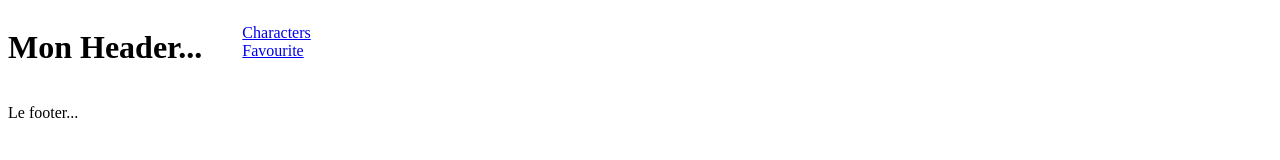
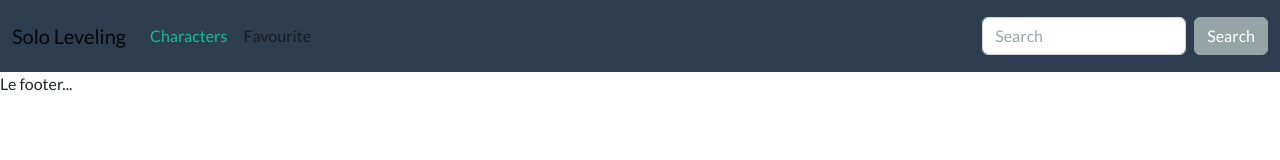
Before and after one commit to OphelieVal/Tp_note_Javascript, a website: page index.html in a window 1280 px wide. Drawn offline with nearby package versions, Linux system fonts and the light colour scheme.

Commit message:
Mise en page du navbar

```diff
--- a/index.html
+++ b/index.html
@@ -3,19 +3,37 @@
 <head>
     <meta charset="UTF-8">
     <meta name="viewport" content="width=device-width, initial-scale=1.0">
-    <link rel="stylesheet" href="/static/index.css">
-    <title>Personnages</title>
+    <!-- Utilisation de BootsWatch pour le style -->
+    <link rel="stylesheet" href="https://cdn.jsdelivr.net/npm/bootswatch@5.3.2/dist/flatly/bootstrap.min.css">
+    <title>Solo Leveling Official</title>
     <script type="module" src="/js/app.js"></script>
 
 </head>
 <body>
     <header>
-        <h1>Mon Header...</h1>
-        <nav>
-            <ul>
-                <li><a href="/#/characters/">Characters</a></li>
-                <li><a href="/#/favourite/">Favourite</a></li>
-            </ul>
+        <nav class="navbar navbar-expand-lg bg-primary" data-bs-theme="dark">
+            <div class="container-fluid">
+              <a class="navbar-brand" href="/js/views/pages/CharacterAll.js">Solo Leveling</a>
+              <button class="navbar-toggler" type="button" data-bs-toggle="collapse" data-bs-target="#navbarColor01" aria-controls="navbarColor01" aria-expanded="false" aria-label="Toggle navigation">
+                <span class="navbar-toggler-icon"></span>
+              </button>
+              <div class="collapse navbar-collapse" id="navbarColor01">
+                <ul class="navbar-nav me-auto">
+                        <li class="nav-item">
+                            <a class="nav-link active" href="/js/views/pages/CharacterAll.js">Characters
+                                <span class="visually-hidden">(current)</span>
+                            </a>
+                        </li>
+                        <li class="nav-item">
+                            <a class="nav-link" href="/#/favourite/">Favourite</a>
+                        </li>
+                    </ul>
+                    <form class="d-flex">
+                        <input class="form-control me-sm-2" type="search" placeholder="Search">
+                        <button class="btn btn-secondary my-2 my-sm-0" type="submit">Search</button>
+                    </form>
+                </div>
+            </div>
         </nav>
     </header>
     <main>
--- a/static/index.css
+++ b/static/index.css
@@ -1,9 +1,2 @@
-header {
-    display: flex;
-    flex-wrap: nowrap;
-    flex-grow: 1;
-}
-
-ul {
-    list-style-type: none;
-}
+/** Utilisation de BootsWatch pour le style **/
+@import '~bootswatch/dist/cosmo/bootstrap.min.css';
```
Also changed, not shown: README.md.
